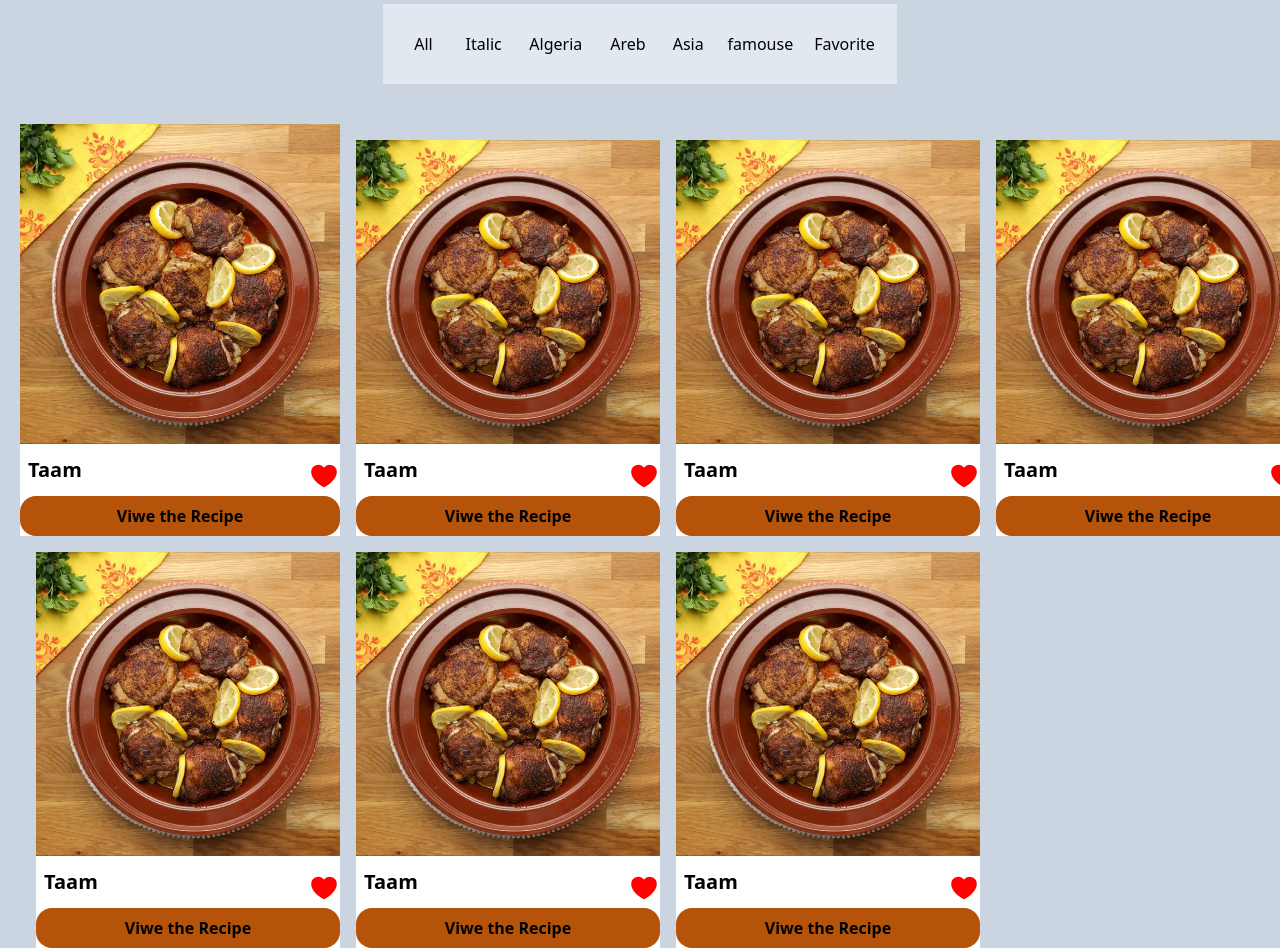
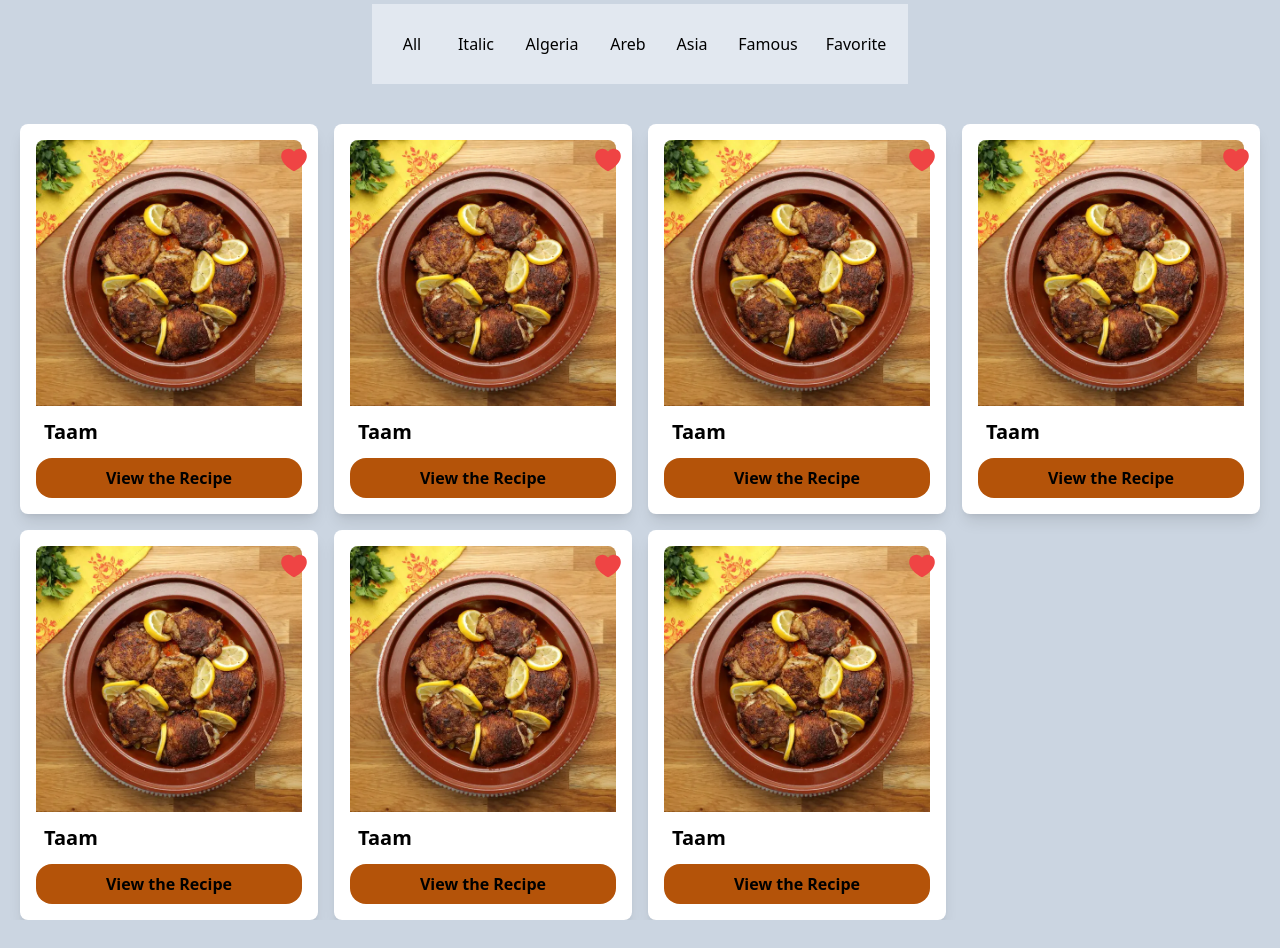
Before and after one commit to nearZL17/Recipe-Project, a website: page index.html in a window 1280 px wide. Shown: the part 172-1120 px from the top of the page. After the commit the page ends 1092 px from the top, so only its background shows below. Drawn offline with nearby package versions, Linux system fonts and the light colour scheme.

Commit message:
see the web

```diff
--- a/index.html
+++ b/index.html
@@ -12,100 +12,91 @@
     <title>Document</title>
 </head>
 <body class="bg-slate-300 h-screen w-full space-y-16">
-    <div class="container flex items-center justify-between mx-auto w-full h-28 bg-cover " style="background-image: url('img/373565.webp');">
+    <!-- Header Section -->
+    <div class="container flex items-center justify-between mx-auto w-full h-28 bg-cover" style="background-image: url('img/373565.webp');">
         <h1 class="text-3xl ml-2" style="font-family: 'Dancing Script', cursive;">Magic Recipe</h1>
         <input type="text" class="w-1/3 shadow-2xl bg-slate-300 h-1/2 rounded-3xl mx-auto">
-        <div class="flex  flex-col sm:flex-row sm:space-x-3">
+        <div class="flex flex-col sm:flex-row sm:space-x-3">
             <button class="bg-inherit hover:bg-amber-800 font-bold hover:text-white border border-black w-20 h-7 rounded-md">Sign in</button>
             <button class="bg-white border border-black w-20 h-7 rounded-md">Log in</button>
         </div>
     </div>
-    <section class="container mx-auto flex flex-col justify-between space-y-10   ">
-        <div class="bg-slate-200  mx-auto p-3">
-            <button class="w-14 hover:border hover:border-slate-900 hover: transition-all focus:p-3 focus:border-slate-900 focus:border">All</button>
-            <button class="w-14 hover:border hover:border-slate-900 hover: transition-all focus:p-3 focus:border-slate-900 focus:border ">Italic</button>
-            <button class="w-20 hover:border hover:border-slate-900 hover: transition-all focus:p-3 focus:border-slate-900 focus:border ">Algeria</button>
-            <button class="w-14 hover:border hover:border-slate-900 hover: transition-all focus:p-3 focus:border-slate-900 focus:border ">Areb</button>
-            <button class="w-14 hover:border hover:border-slate-900 hover: transition-all focus:p-3 focus:border-slate-900 focus:border ">Asia</button>
-            <button class="w-20 hover:border hover:border-slate-900 hover: transition-all focus:p-3 focus:border-slate-900 focus:border">famouse</button>
-            <button class="w-20 hover:bg-red-700 hover:text-white h-14  transition-all focus:rounded-lg focus:bg-red-700 focus:text-white">Favorite</button>
+
+    <!-- Main Content Section -->
+    <section class="container mx-auto flex flex-col space-y-10">
+        <!-- Buttons Row -->
+        <div class="bg-slate-200 mx-auto p-3 space-x-2 flex flex-wrap justify-center">
+            <button class="w-14 hover:border hover:border-slate-900 transition-all focus:p-3 focus:border-slate-900 focus:border">All</button>
+            <button class="w-14 hover:border hover:border-slate-900 transition-all focus:p-3 focus:border-slate-900 focus:border">Italic</button>
+            <button class="w-20 hover:border hover:border-slate-900 transition-all focus:p-3 focus:border-slate-900 focus:border">Algeria</button>
+            <button class="w-14 hover:border hover:border-slate-900 transition-all focus:p-3 focus:border-slate-900 focus:border">Areb</button>
+            <button class="w-14 hover:border hover:border-slate-900 transition-all focus:p-3 focus:border-slate-900 focus:border">Asia</button>
+            <button class="w-20 hover:border hover:border-slate-900 transition-all focus:p-3 focus:border-slate-900 focus:border">Famous</button>
+            <button class="w-20 hover:bg-red-700 hover:text-white h-14 transition-all focus:rounded-lg focus:bg-red-700 focus:text-white">Favorite</button>
         </div>
 
-        <div class="container grid grid-cols-2 sm:grid-cols-4 ml-5 items-center  space-x-4 space-y-4 h-40">
+        <!-- Recipes Grid -->
+        <div class="grid grid-cols-2 sm:grid-cols-4 gap-4 mx-5">
+            <!-- Recipe Card -->
+            <div class="bg-white space-y-3 relative p-4 rounded-lg shadow-lg">
+                <img src="img/209183.webp" alt="food" class="w-full rounded-t-lg">
+                <svg class="absolute top-2 right-2 w-8 h-8 text-red-500" xmlns="http://www.w3.org/2000/svg" viewBox="0 0 20 20" fill="currentColor">
+                    <path d="m9.653 16.915-.005-.003-.019-.01a20.759 20.759 0 0 1-1.162-.682 22.045 22.045 0 0 1-2.582-1.9C4.045 12.733 2 10.352 2 7.5a4.5 4.5 0 0 1 8-2.828A4.5 4.5 0 0 1 18 7.5c0 2.852-2.044 5.233-3.885 6.82a22.049 22.049 0 0 1-3.744 2.582l-.019.01-.005.003h-.002a.739.739 0 0 1-.69.001l-.002-.001Z"/>
+                </svg>
+                <h2 class="pl-2 font-bold text-xl">Taam</h2>
+                <button class="bg-amber-700 hover:bg-amber-500 w-full p-2 rounded-2xl font-bold">View the Recipe</button>
+            </div>
+            <div class="bg-white space-y-3 relative p-4 rounded-lg shadow-lg">
+                <img src="img/209183.webp" alt="food" class="w-full rounded-t-lg">
+                <svg class="absolute top-2 right-2 w-8 h-8 text-red-500" xmlns="http://www.w3.org/2000/svg" viewBox="0 0 20 20" fill="currentColor">
+                    <path d="m9.653 16.915-.005-.003-.019-.01a20.759 20.759 0 0 1-1.162-.682 22.045 22.045 0 0 1-2.582-1.9C4.045 12.733 2 10.352 2 7.5a4.5 4.5 0 0 1 8-2.828A4.5 4.5 0 0 1 18 7.5c0 2.852-2.044 5.233-3.885 6.82a22.049 22.049 0 0 1-3.744 2.582l-.019.01-.005.003h-.002a.739.739 0 0 1-.69.001l-.002-.001Z"/>
+                </svg>
+                <h2 class="pl-2 font-bold text-xl">Taam</h2>
+                <button class="bg-amber-700 hover:bg-amber-500 w-full p-2 rounded-2xl font-bold">View the Recipe</button>
+            </div>
+            <div class="bg-white space-y-3 relative p-4 rounded-lg shadow-lg">
+                <img src="img/209183.webp" alt="food" class="w-full rounded-t-lg">
+                <svg class="absolute top-2 right-2 w-8 h-8 text-red-500" xmlns="http://www.w3.org/2000/svg" viewBox="0 0 20 20" fill="currentColor">
+                    <path d="m9.653 16.915-.005-.003-.019-.01a20.759 20.759 0 0 1-1.162-.682 22.045 22.045 0 0 1-2.582-1.9C4.045 12.733 2 10.352 2 7.5a4.5 4.5 0 0 1 8-2.828A4.5 4.5 0 0 1 18 7.5c0 2.852-2.044 5.233-3.885 6.82a22.049 22.049 0 0 1-3.744 2.582l-.019.01-.005.003h-.002a.739.739 0 0 1-.69.001l-.002-.001Z"/>
+                </svg>
+                <h2 class="pl-2 font-bold text-xl">Taam</h2>
+                <button class="bg-amber-700 hover:bg-amber-500 w-full p-2 rounded-2xl font-bold">View the Recipe</button>
+            </div>
+            <div class="bg-white space-y-3 relative p-4 rounded-lg shadow-lg">
+                <img src="img/209183.webp" alt="food" class="w-full rounded-t-lg">
+                <svg class="absolute top-2 right-2 w-8 h-8 text-red-500" xmlns="http://www.w3.org/2000/svg" viewBox="0 0 20 20" fill="currentColor">
+                    <path d="m9.653 16.915-.005-.003-.019-.01a20.759 20.759 0 0 1-1.162-.682 22.045 22.045 0 0 1-2.582-1.9C4.045 12.733 2 10.352 2 7.5a4.5 4.5 0 0 1 8-2.828A4.5 4.5 0 0 1 18 7.5c0 2.852-2.044 5.233-3.885 6.82a22.049 22.049 0 0 1-3.744 2.582l-.019.01-.005.003h-.002a.739.739 0 0 1-.69.001l-.002-.001Z"/>
+                </svg>
+                <h2 class="pl-2 font-bold text-xl">Taam</h2>
+                <button class="bg-amber-700 hover:bg-amber-500 w-full p-2 rounded-2xl font-bold">View the Recipe</button>
+            </div>
+            <div class="bg-white space-y-3 relative p-4 rounded-lg shadow-lg">
+                <img src="img/209183.webp" alt="food" class="w-full rounded-t-lg">
+                <svg class="absolute top-2 right-2 w-8 h-8 text-red-500" xmlns="http://www.w3.org/2000/svg" viewBox="0 0 20 20" fill="currentColor">
+                    <path d="m9.653 16.915-.005-.003-.019-.01a20.759 20.759 0 0 1-1.162-.682 22.045 22.045 0 0 1-2.582-1.9C4.045 12.733 2 10.352 2 7.5a4.5 4.5 0 0 1 8-2.828A4.5 4.5 0 0 1 18 7.5c0 2.852-2.044 5.233-3.885 6.82a22.049 22.049 0 0 1-3.744 2.582l-.019.01-.005.003h-.002a.739.739 0 0 1-.69.001l-.002-.001Z"/>
+                </svg>
+                <h2 class="pl-2 font-bold text-xl">Taam</h2>
+                <button class="bg-amber-700 hover:bg-amber-500 w-full p-2 rounded-2xl font-bold">View the Recipe</button>
+            </div>
+            <div class="bg-white space-y-3 relative p-4 rounded-lg shadow-lg">
+                <img src="img/209183.webp" alt="food" class="w-full rounded-t-lg">
+                <svg class="absolute top-2 right-2 w-8 h-8 text-red-500" xmlns="http://www.w3.org/2000/svg" viewBox="0 0 20 20" fill="currentColor">
+                    <path d="m9.653 16.915-.005-.003-.019-.01a20.759 20.759 0 0 1-1.162-.682 22.045 22.045 0 0 1-2.582-1.9C4.045 12.733 2 10.352 2 7.5a4.5 4.5 0 0 1 8-2.828A4.5 4.5 0 0 1 18 7.5c0 2.852-2.044 5.233-3.885 6.82a22.049 22.049 0 0 1-3.744 2.582l-.019.01-.005.003h-.002a.739.739 0 0 1-.69.001l-.002-.001Z"/>
+                </svg>
+                <h2 class="pl-2 font-bold text-xl">Taam</h2>
+                <button class="bg-amber-700 hover:bg-amber-500 w-full p-2 rounded-2xl font-bold">View the Recipe</button>
+            </div>
+            <div class="bg-white space-y-3 relative p-4 rounded-lg shadow-lg">
+                <img src="img/209183.webp" alt="food" class="w-full rounded-t-lg">
+                <svg class="absolute top-2 right-2 w-8 h-8 text-red-500" xmlns="http://www.w3.org/2000/svg" viewBox="0 0 20 20" fill="currentColor">
+                    <path d="m9.653 16.915-.005-.003-.019-.01a20.759 20.759 0 0 1-1.162-.682 22.045 22.045 0 0 1-2.582-1.9C4.045 12.733 2 10.352 2 7.5a4.5 4.5 0 0 1 8-2.828A4.5 4.5 0 0 1 18 7.5c0 2.852-2.044 5.233-3.885 6.82a22.049 22.049 0 0 1-3.744 2.582l-.019.01-.005.003h-.002a.739.739 0 0 1-.69.001l-.002-.001Z"/>
+                </svg>
+                <h2 class="pl-2 font-bold text-xl">Taam</h2>
+                <button class="bg-amber-700 hover:bg-amber-500 w-full p-2 rounded-2xl font-bold">View the Recipe</button>
+            </div>
 
 
-            <div class="bg-white space-y-3 relative  ">
-                <img class="w-full" class="	" src="img/209183.webp" width="180px" alt="food">
-                <svg class="absolute w-10 h-10 right-0 sm:w-8" xmlns="http://www.w3.org/2000/svg" viewBox="0 0 20 20" fill="red" class="size-5">
-                    <path d="m9.653 16.915-.005-.003-.019-.01a20.759 20.759 0 0 1-1.162-.682 22.045 22.045 0 0 1-2.582-1.9C4.045 12.733 2 10.352 2 7.5a4.5 4.5 0 0 1 8-2.828A4.5 4.5 0 0 1 18 7.5c0 2.852-2.044 5.233-3.885 6.82a22.049 22.049 0 0 1-3.744 2.582l-.019.01-.005.003h-.002a.739.739 0 0 1-.69.001l-.002-.001Z" />
-                  </svg>
-
-
-                <h2 class="pl-2 font-bold text-xl">Taam</h2>
-                <button class="bg-amber-700 hover:bg-amber-500 w-full p-2 rounded-2xl font-bold">Viwe the Recipe</button>
-            </div>
-            <div class="bg-white space-y-3 relative  ">
-                <img class="w-full" class="	" src="img/209183.webp" width="180px" alt="food">
-                <svg class="absolute w-10 h-10 right-0 sm:w-8" xmlns="http://www.w3.org/2000/svg" viewBox="0 0 20 20" fill="red" class="size-5">
-                    <path d="m9.653 16.915-.005-.003-.019-.01a20.759 20.759 0 0 1-1.162-.682 22.045 22.045 0 0 1-2.582-1.9C4.045 12.733 2 10.352 2 7.5a4.5 4.5 0 0 1 8-2.828A4.5 4.5 0 0 1 18 7.5c0 2.852-2.044 5.233-3.885 6.82a22.049 22.049 0 0 1-3.744 2.582l-.019.01-.005.003h-.002a.739.739 0 0 1-.69.001l-.002-.001Z" />
-                  </svg>
-
-
-                <h2 class="pl-2 font-bold text-xl">Taam</h2>
-                <button class="bg-amber-700 hover:bg-amber-500 w-full p-2 rounded-2xl font-bold">Viwe the Recipe</button>
-            </div>
-            <div class="bg-white space-y-3 relative  ">
-                <img class="w-full" class="	" src="img/209183.webp" width="180px" alt="food">
-                <svg class="absolute w-10 h-10 right-0 sm:w-8" xmlns="http://www.w3.org/2000/svg" viewBox="0 0 20 20" fill="red" class="size-5">
-                    <path d="m9.653 16.915-.005-.003-.019-.01a20.759 20.759 0 0 1-1.162-.682 22.045 22.045 0 0 1-2.582-1.9C4.045 12.733 2 10.352 2 7.5a4.5 4.5 0 0 1 8-2.828A4.5 4.5 0 0 1 18 7.5c0 2.852-2.044 5.233-3.885 6.82a22.049 22.049 0 0 1-3.744 2.582l-.019.01-.005.003h-.002a.739.739 0 0 1-.69.001l-.002-.001Z" />
-                  </svg>
-
-
-                <h2 class="pl-2 font-bold text-xl">Taam</h2>
-                <button class="bg-amber-700 hover:bg-amber-500 w-full p-2 rounded-2xl font-bold">Viwe the Recipe</button>
-            </div>
-            <div class="bg-white space-y-3 relative  ">
-                <img class="w-full" class="	" src="img/209183.webp" width="180px" alt="food">
-                <svg class="absolute w-10 h-10 right-0 sm:w-8" xmlns="http://www.w3.org/2000/svg" viewBox="0 0 20 20" fill="red" class="size-5">
-                    <path d="m9.653 16.915-.005-.003-.019-.01a20.759 20.759 0 0 1-1.162-.682 22.045 22.045 0 0 1-2.582-1.9C4.045 12.733 2 10.352 2 7.5a4.5 4.5 0 0 1 8-2.828A4.5 4.5 0 0 1 18 7.5c0 2.852-2.044 5.233-3.885 6.82a22.049 22.049 0 0 1-3.744 2.582l-.019.01-.005.003h-.002a.739.739 0 0 1-.69.001l-.002-.001Z" />
-                  </svg>
-
-
-                <h2 class="pl-2 font-bold text-xl">Taam</h2>
-                <button class="bg-amber-700 hover:bg-amber-500 w-full p-2 rounded-2xl font-bold">Viwe the Recipe</button>
-            </div>
-            <div class="bg-white space-y-3 relative  ">
-                <img class="w-full" class="	" src="img/209183.webp" width="180px" alt="food">
-                <svg class="absolute w-10 h-10 right-0 sm:w-8" xmlns="http://www.w3.org/2000/svg" viewBox="0 0 20 20" fill="red" class="size-5">
-                    <path d="m9.653 16.915-.005-.003-.019-.01a20.759 20.759 0 0 1-1.162-.682 22.045 22.045 0 0 1-2.582-1.9C4.045 12.733 2 10.352 2 7.5a4.5 4.5 0 0 1 8-2.828A4.5 4.5 0 0 1 18 7.5c0 2.852-2.044 5.233-3.885 6.82a22.049 22.049 0 0 1-3.744 2.582l-.019.01-.005.003h-.002a.739.739 0 0 1-.69.001l-.002-.001Z" />
-                  </svg>
-
-
-                <h2 class="pl-2 font-bold text-xl">Taam</h2>
-                <button class="bg-amber-700 hover:bg-amber-500 w-full p-2 rounded-2xl font-bold">Viwe the Recipe</button>
-            </div>
-            <div class="bg-white space-y-3 relative  ">
-                <img class="w-full" class="	" src="img/209183.webp" width="180px" alt="food">
-                <svg class="absolute w-10 h-10 right-0 sm:w-8" xmlns="http://www.w3.org/2000/svg" viewBox="0 0 20 20" fill="red" class="size-5">
-                    <path d="m9.653 16.915-.005-.003-.019-.01a20.759 20.759 0 0 1-1.162-.682 22.045 22.045 0 0 1-2.582-1.9C4.045 12.733 2 10.352 2 7.5a4.5 4.5 0 0 1 8-2.828A4.5 4.5 0 0 1 18 7.5c0 2.852-2.044 5.233-3.885 6.82a22.049 22.049 0 0 1-3.744 2.582l-.019.01-.005.003h-.002a.739.739 0 0 1-.69.001l-.002-.001Z" />
-                  </svg>
-
-
-                <h2 class="pl-2 font-bold text-xl">Taam</h2>
-                <button class="bg-amber-700 hover:bg-amber-500 w-full p-2 rounded-2xl font-bold">Viwe the Recipe</button>
-            </div>
-            <div class="bg-white space-y-3 relative  ">
-                <img class="w-full" class="	" src="img/209183.webp" width="180px" alt="food">
-                <svg class="absolute w-10 h-10 right-0 sm:w-8" xmlns="http://www.w3.org/2000/svg" viewBox="0 0 20 20" fill="red" class="size-5">
-                    <path d="m9.653 16.915-.005-.003-.019-.01a20.759 20.759 0 0 1-1.162-.682 22.045 22.045 0 0 1-2.582-1.9C4.045 12.733 2 10.352 2 7.5a4.5 4.5 0 0 1 8-2.828A4.5 4.5 0 0 1 18 7.5c0 2.852-2.044 5.233-3.885 6.82a22.049 22.049 0 0 1-3.744 2.582l-.019.01-.005.003h-.002a.739.739 0 0 1-.69.001l-.002-.001Z" />
-                  </svg>
-
-
-                <h2 class="pl-2 font-bold text-xl">Taam</h2>
-                <button class="bg-amber-700 hover:bg-amber-500 w-full p-2 rounded-2xl font-bold">Viwe the Recipe</button>
-            </div>
         </div>
     </section>
-
 </body>
 </html>
```
